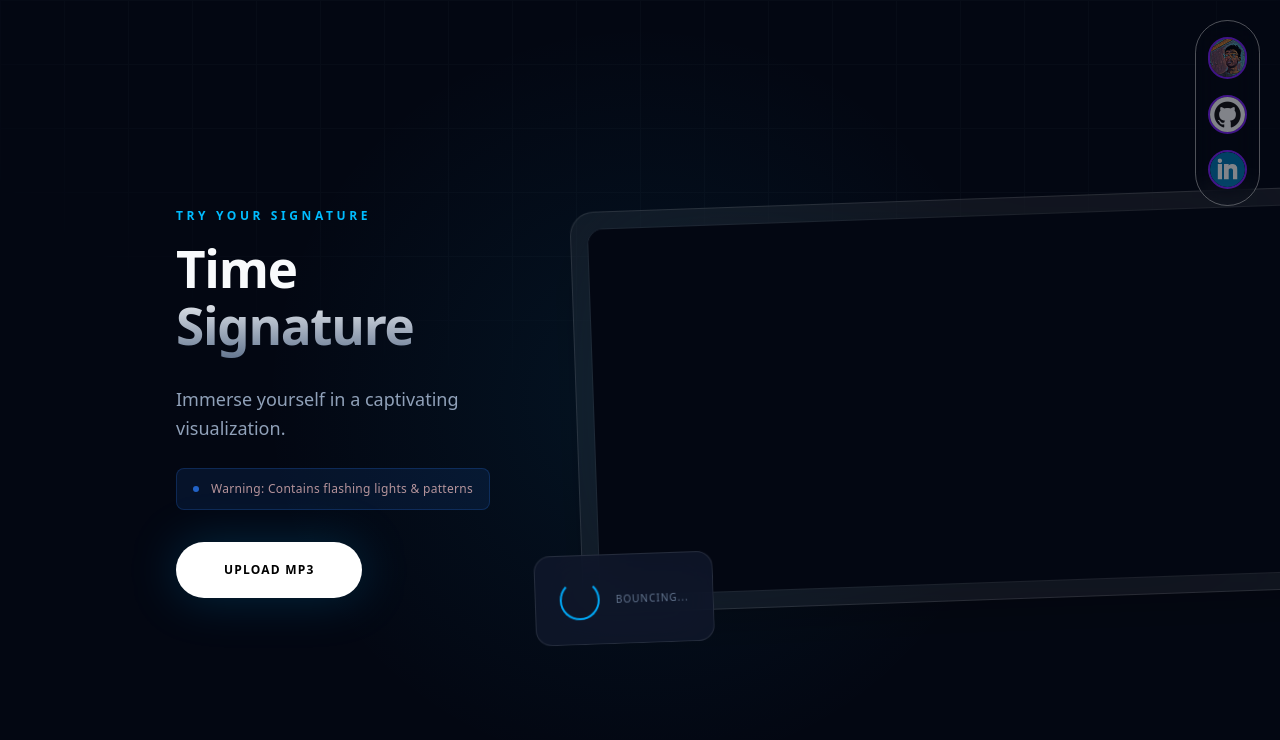
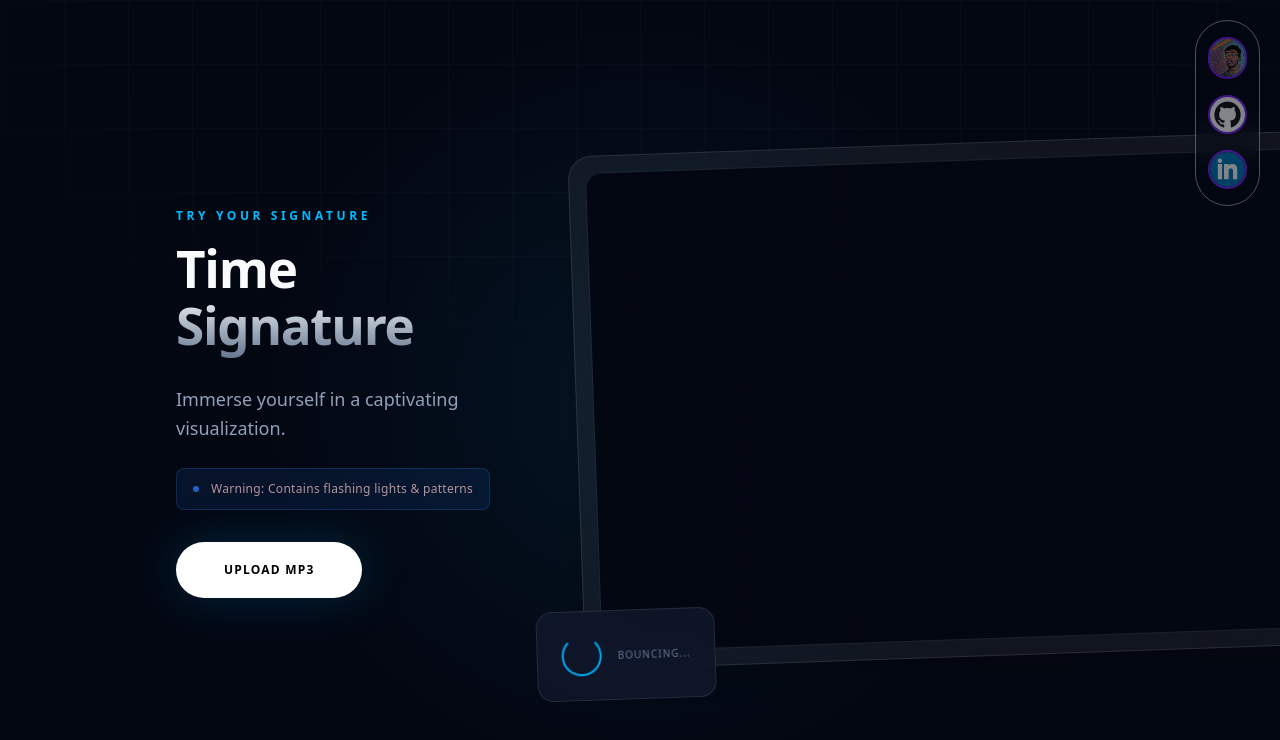
Before and after one commit to Rahul-Baradol/signature, a React (Vite) app: page / in a window 1280 px wide. Shown: the top 740 px of the page. Built offline with nearby package versions, Linux system fonts and the light colour scheme.

Commit message:
fix: fit shimmer / video to same dimensions

```diff
--- a/src/pages/landing.tsx
+++ b/src/pages/landing.tsx
@@ -87,9 +87,9 @@ const Landing: React.FC = () => {
         transition={{ duration: 2, ease: [0.16, 1, 0.3, 1] }}
       >
         <div className="relative p-4 bg-white/5 backdrop-blur-3xl rounded-3xl border border-white/10 shadow-2xl">
-          <div className="relative rounded-2xl overflow-hidden border border-white/5">
+          <div className="relative rounded-2xl h-[60vh] overflow-hidden border border-white/5">
             {videoDownloading ? (
-              <div className="absolute inset-0 z-10 overflow-hidden">
+              <div className="w-full h-full inset-0 z-10 overflow-hidden">
                 <div className="absolute inset-0 bg-[#030712]" />
                 <div className="absolute inset-0 animate-sweep bg-gradient-to-r from-transparent via-white/20 to-transparent" />
               </div>
@@ -101,7 +101,7 @@ const Landing: React.FC = () => {
               muted
               playsInline
               onCanPlay={() => setVideoDownloading(false)}
-              className={`w-full h-auto mix-blend-screen transition-opacity duration-500 ${videoDownloading ? "opacity-0" : "opacity-80"}`}
+              className={`w-full h-full object-cover mix-blend-screen transition-opacity duration-500 ${videoDownloading ? "opacity-0" : "opacity-80"}`}
             >
               <source src="/signature-3.mp4" type="video/mp4" />
             </video>
```
